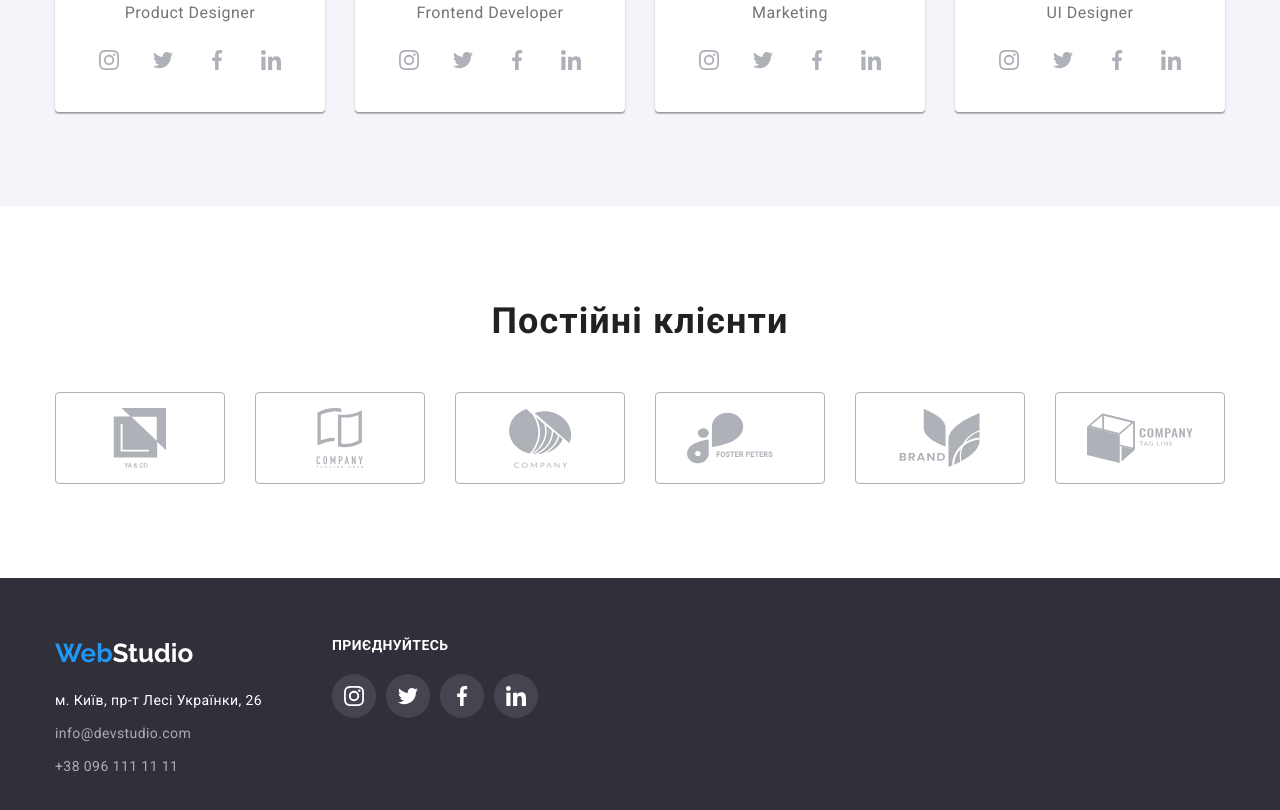
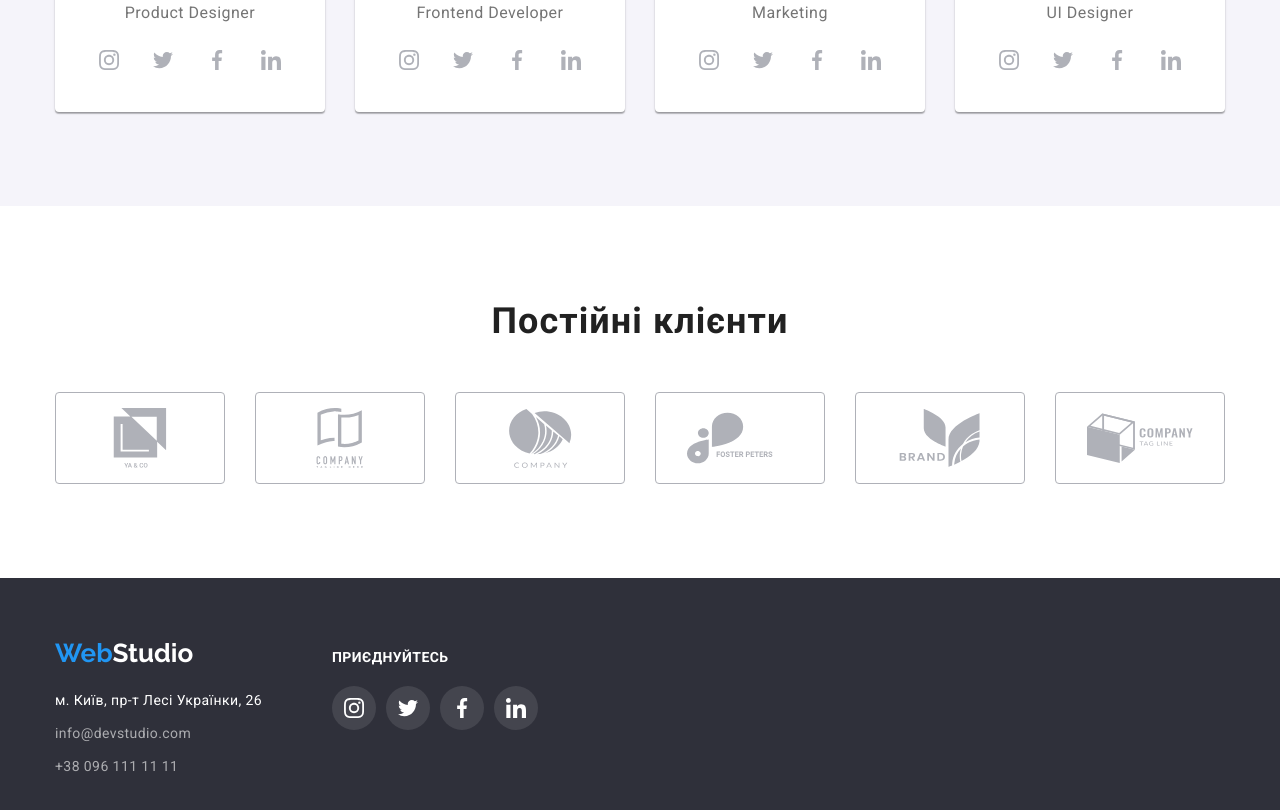
Before and after one commit to Zub04ek/goit-markup-hw-04, a plain HTML site: page index.html in a window 1280 px wide. Shown: the part 2099-2909 px from the top of the page. Drawn offline with nearby package versions, Linux system fonts and the light colour scheme.

Commit message:
Update footer

```diff
--- a/css/styles.css
+++ b/css/styles.css
@@ -325,7 +325,7 @@ img {
     display: flex;
     justify-content: center;
     gap: 10px;
-    padding-bottom: 30px;
+    margin-bottom: 30px;
 }
 
 .contacts-link {
@@ -392,6 +392,7 @@ img {
 
 .footer-section {
     display: flex;
+    align-items: baseline;
 }
 
 .footer-logo {
@@ -430,9 +431,6 @@ img {
 
 .social {
     margin-left: 70px;
-    width: 206px;
-    height: 80px;
-
 }
 
 .social-title {
--- a/index.html
+++ b/index.html
@@ -373,7 +373,7 @@
           </address>
         </div>
         <div class="social">
-          <h2 class="social-title">приєднуйтесь</h2>
+          <p class="social-title">приєднуйтесь</p>
           <ul class="social-list">
             <li class="social-item">
               <a href="" class="social-link">
```
Also changed, not shown: portfolio.html (+1 -1 lines).
